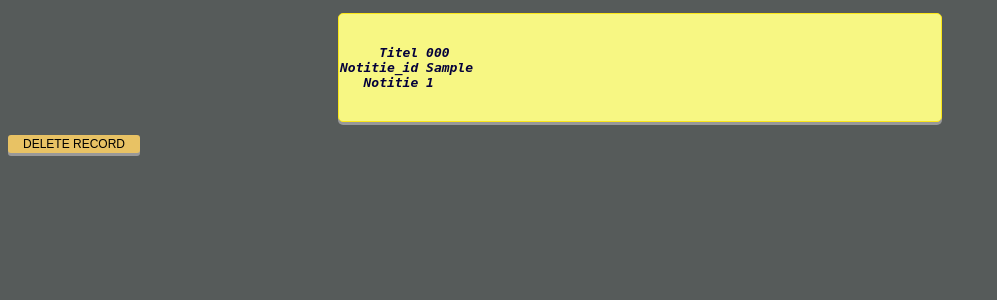
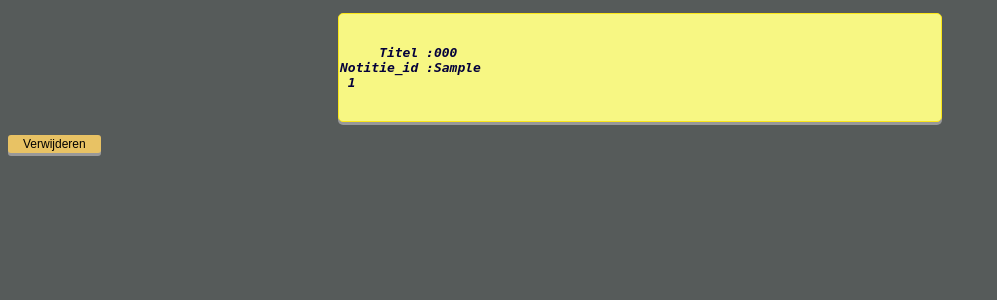
Before and after one commit to EvanderVegt/ProjectBibliotheek, a PHP site: page /notities.php in a window 1280 px wide. Shown: the part 164-464 px from the top of the page, without its empty margins (0-997 px from the left). Run offline with PHP 8.4, Linux system fonts and the light colour scheme; tables that the repository leaves empty or names only in its code hold one stand-in row (values such as "Sample post").

Commit message:
Ident netjes maken

```diff
--- a/notities.php
+++ b/notities.php
@@ -21,22 +21,17 @@
     $conn = connectionDB();
       if ($conn->connect_error) die($conn->connect_error);
 
-          if (isset($_POST['delete']) && isset($_POST['Notitie_id'])) {
+        if (isset($_POST['delete']) && isset($_POST['Notitie_id'])) {
         $notitie_id = get_post($conn, 'Notitie_id');
         print_r($notitie_id);
-        //$query = "DELETE FROM `notitie` WHERE Notitie_id='$notitie_id'";
-       // $query = "DELETE FROM boek INNER JOIN notitie ON boek.Boek_id = notitie.Boek_id WHERE notitie.Notitie_id='$notitie_id'";
-        $query = "DELETE notitie FROM boek INNER JOIN notitie ON boek.Boek_id = notitie.Boek_id WHERE notitie.Notitie_id='$notitie_id'";
-
-
+        $query = "DELETE notitie FROM boek INNER JOIN notitie ON boek.Boek_id"
+                . " = notitie.Boek_id WHERE notitie.Notitie_id='$notitie_id'";
 
         $result = $conn->query($query);
         if (!$result)
             echo "DELETE failed: $query<br>" .
             $conn->error . "<br><br>";
-    }
-
-
+        }
 
 
 
@@ -49,24 +44,22 @@
 
         $rows = $result->num_rows;
 
-
-            for ($j = 0; $j < $rows; ++$j) {
+        for ($j = 0; $j < $rows; ++$j) {
         $result->data_seek($j);
         $row = $result->fetch_array(MYSQLI_NUM);
-
 
         echo <<<_END
   <pre><div id="notities" class="center">
 
-     Titel $row[2]
-Notitie_id $row[8]
-   Notitie $row[9]
+     Titel :$row[2]
+Notitie_id :$row[8]
+ $row[9]
 
   </pre>
   <form action="notities.php" method="post">
   <input type="hidden" name="delete" value="yes">
   <input type="hidden" name="Notitie_id" value="$row[8]">
-  <input class="button" type="submit" value="DELETE RECORD"></form></div>
+  <input class="button" type="submit" value="Verwijderen"></form></div>
 
 _END;
     }
@@ -75,7 +68,7 @@ _END;
     $conn->close();
 
     function get_post($conn, $var) {
-        return $conn->real_escape_string($_POST[$var]);
+    return $conn->real_escape_string($_POST[$var]);
     }
     ?>
 
```
